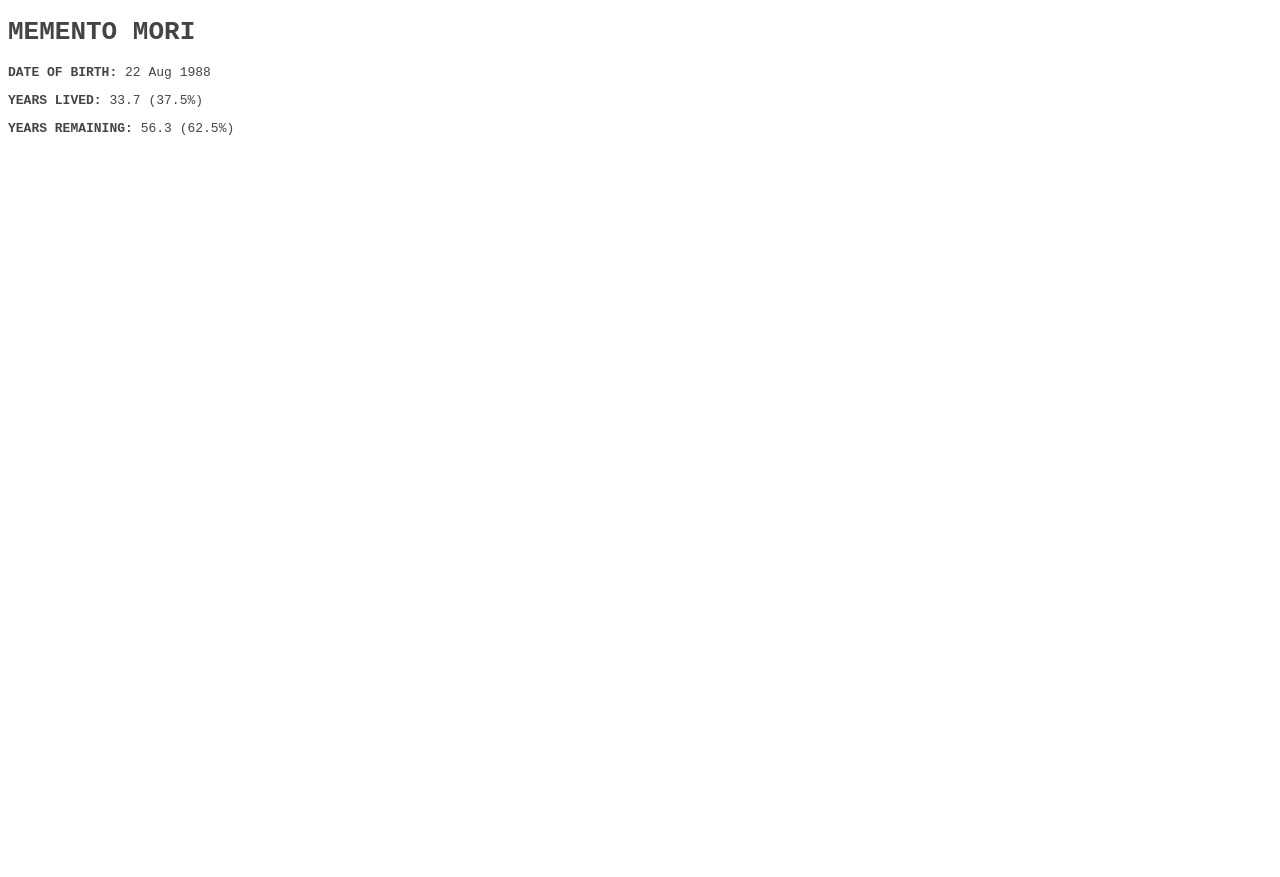
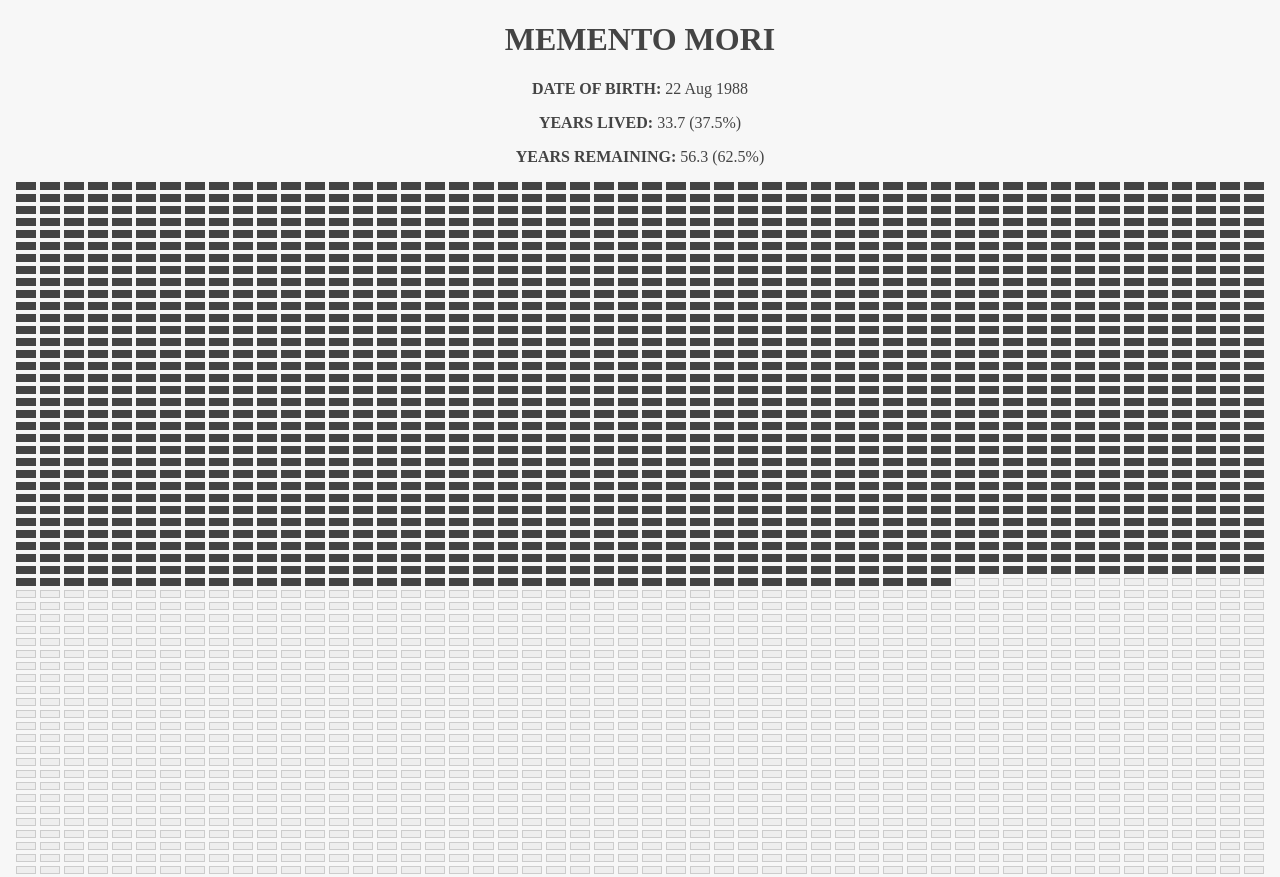
Before and after one commit to gershomcharig/memento-mori, a plain HTML site: page index.html in a window 1280 px wide. Shown: the top 877 px of the page. Before the commit the page ends 800 px from the top, so only its background shows below. Drawn offline with Linux system fonts and the light colour scheme.

Commit message:
Added the calendar!!!

```diff
--- a/index.html
+++ b/index.html
@@ -14,7 +14,7 @@
     <p><strong>DATE OF BIRTH:</strong> <span class="dateOfBirth">00 Jan 0000</span></p>
     <p><strong>YEARS LIVED:</strong> <span class="yearsLived">00.0, (00.0%)</span></p>
     <p><strong>YEARS REMAINING:</strong> <span class="yearsRemaining">00.0, (00.0%)</span></p>
-
+    <div class="calendar"></div>
     <script src="script.js"></script>
   </body>
 </html>
--- a/script.js
+++ b/script.js
@@ -2,6 +2,7 @@
 
 // Global variables
 const dateOfBirth = new Date(1988, 7, 22);
+const lifeExpectancy = 90;
 const now = new Date();
 
 const msPerMinute = 60 * 1000;
@@ -11,16 +12,25 @@ const msPerMonth = msPerDay * 30;
 const msPerYear = msPerDay * 365;
 
 const yearsLived = (now - dateOfBirth) / msPerYear;
-const yearsRemaining = 90 - yearsLived;
-const yearsLivedPerc = (yearsLived / 90) * 100;
-const yearsRemainingPerc = (yearsRemaining / 90) * 100;
+const yearsRemaining = lifeExpectancy - yearsLived;
+const yearsLivedPerc = (yearsLived / lifeExpectancy) * 100;
+const yearsRemainingPerc = (yearsRemaining / lifeExpectancy) * 100;
 
-// UI
+// UI classes
 const labelDateOfBirth = document.querySelector(".dateOfBirth");
 const labelYearsLived = document.querySelector(".yearsLived");
 const labelYearsRemaining = document.querySelector(".yearsRemaining");
+
+const calendar = document.querySelector(".calendar");
+const calendarCell = document.querySelector(".calendar--cell");
 
 // Build the UI
 labelDateOfBirth.textContent = `${new Intl.DateTimeFormat("en-GB", { dateStyle: "medium" }).format(dateOfBirth)}`;
 labelYearsLived.textContent = `${yearsLived.toFixed(1)} (${yearsLivedPerc.toFixed(1)}%)`;
 labelYearsRemaining.textContent = `${yearsRemaining.toFixed(1)} (${yearsRemainingPerc.toFixed(1)}%)`;
+
+for (let i = 0; i < 52 * lifeExpectancy; i++) {
+  i <= yearsLived * 52
+    ? calendar.insertAdjacentHTML("beforeend", `<div class="calendar--cell filled"></div>`)
+    : calendar.insertAdjacentHTML("beforeend", `<div class="calendar--cell"></div>`);
+}
--- a/style.css
+++ b/style.css
@@ -1,4 +1,30 @@
+* {
+  box-sizing: border-box;
+}
+
 body {
-  font-family: monospace;
+  margin: 1rem;
+  background-color: #f7f7f7;
   color: #444;
+  text-align: center;
+  font-family: "iA Writer Duo S";
 }
+
+.calendar {
+  display: grid;
+  grid-template-columns: repeat(52, 1fr);
+  grid-template-rows: repeat(90, 1fr);
+  grid-column-gap: 0.25rem;
+  grid-row-gap: 0.25rem;
+}
+
+.calendar--cell {
+  height: 0.5rem;
+  background-color: #eee;
+  border: #ccc solid 1px;
+}
+
+.filled {
+  background-color: #444;
+  border: none;
+}
```
